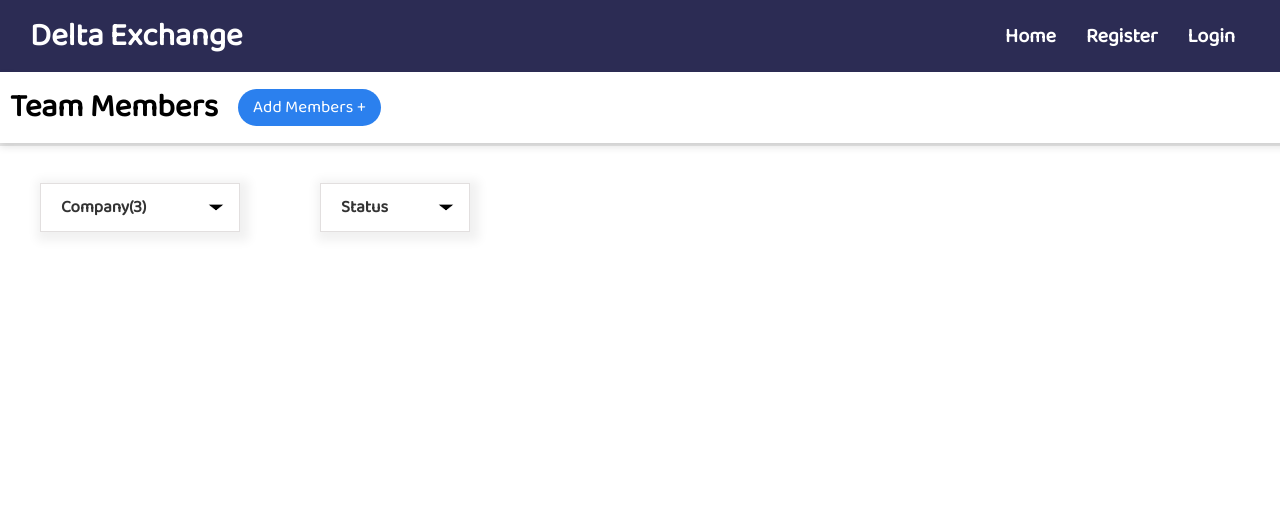
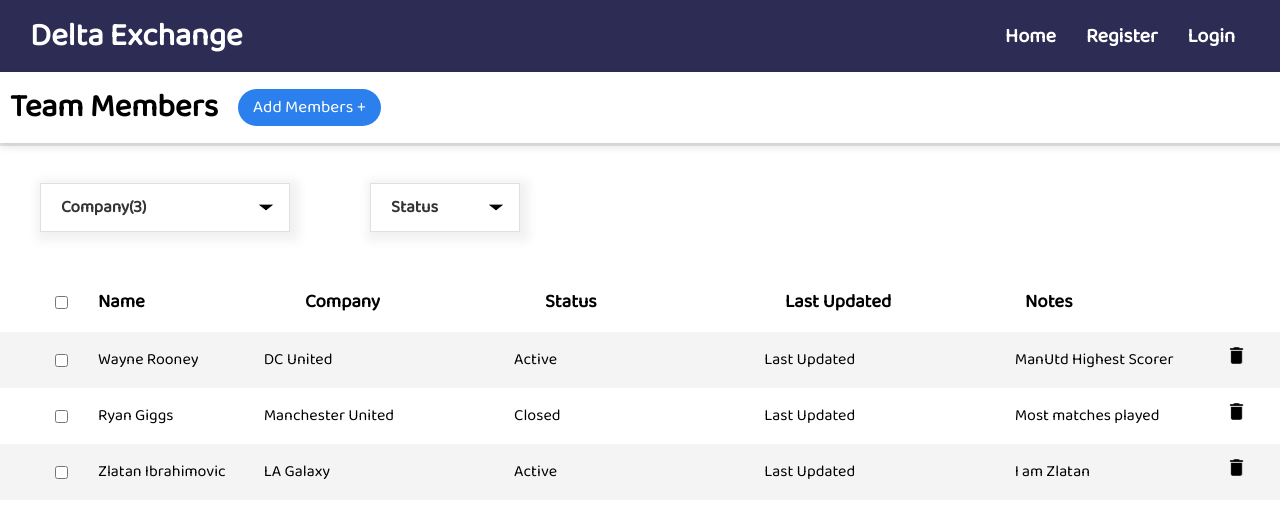
Before and after one commit to osamahannan/delta-exchange, a React (Create React App) app: page / in a window 1280 px wide. Shown: the top 518 px of the page. Built offline with nearby package versions, Linux system fonts and the light colour scheme.

Commit message:
added company details

```diff
--- /dev/null
+++ b/src/Components/CompanyData.js
@@ -0,0 +1,20 @@
+export const CompanyData = [
+    {
+        name: "Wayne Rooney",
+        Company: "DC United",
+        Status: "Active",
+        Notes: "ManUtd Highest Scorer"
+    },
+    {
+        name: "Ryan Giggs",
+        Company: "Manchester United",
+        Status: "Closed",
+        Notes: "Most matches played"
+    },
+    {
+        name: "Zlatan Ibrahimovic",
+        Company: "LA Galaxy",
+        Status: "Active",
+        Notes: "I am Zlatan"
+    },
+]
--- a/src/Components/Home.js
+++ b/src/Components/Home.js
@@ -1,5 +1,7 @@
 import React from 'react'
 import Dropdown from './Dropdown'
+import { CompanyData } from './CompanyData'
+import deletebtn from "../assets/delete.png";
 
 const Home = () => {
 
@@ -10,6 +12,31 @@ const Home = () => {
                 <button className='btn add'>Add Members +</button>
             </div>
             <Dropdown />
+            <div className="heading-tags">
+                <div className="label">
+                    <input type="checkbox" />
+                    <h3>Name</h3>
+                </div>
+                <h3>Company</h3>
+                <h3>Status</h3>
+                <h3>Last Updated</h3>
+                <h3>Notes</h3>
+            </div>
+            {CompanyData.map((data) => (
+                <div className={`heading-tags ${data.Status}`}>
+                    <div className="label">
+                        <input type="checkbox" />
+                        <div>{data.name}</div>
+                    </div>
+                    <span>{data.Company}</span>
+                    <span>{data.Status}</span>
+                    <span>Last Updated</span>
+                    <span className='deletebtn'>
+                        {data.Notes}
+                        <img src={deletebtn} alt="delete" />
+                    </span>
+                </div>
+            ))}
         </div>
     )
 }
--- a/src/index.css
+++ b/src/index.css
@@ -99,7 +99,7 @@ ul li a:hover {
 }
 
 .dropdown {
-  width: 200px;
+  width: 250px;
   margin: 40px;
   position: relative;
 }
@@ -142,12 +142,13 @@ ul li a:hover {
   background: #fff;
   box-shadow: 3px 3px 10px 6px rgba(0, 0, 0, 0.06);
   font-weight: 500;
-  font-size: 17px;
+  font-size: 20px;
   color: #333;
+  min-width: 219px;
 }
 
 .status-content {
-  width: 119px;
+  min-width: 119px;
 }
 
 .form-check {
@@ -168,6 +169,44 @@ ul li a:hover {
 
 .dropdown-item:hover {
   background: #f4f4f4;
+}
+
+.heading-tags {
+  display: flex;
+  align-items: center;
+  padding: 15px;
+}
+
+.heading-tags.Active {
+  background: #f4f4f4;
+}
+
+.heading-tags h3,
+.heading-tags span,
+.deletebtn {
+  width: 300px;
+}
+
+.deletebtn {
+  display: flex;
+  justify-content: space-between;
+}
+
+.deletebtn img {
+  height: 17px;
+  margin-right: 20px;
+  cursor: pointer;
+}
+
+.label {
+  display: flex;
+  align-items: center;
+  width: 250px;
+  margin-left: 40px;
+}
+
+.label input {
+  margin-right: 30px;
 }
 
 /* login & register */
```
Also changed, not shown: src/assets/delete.png (added).
